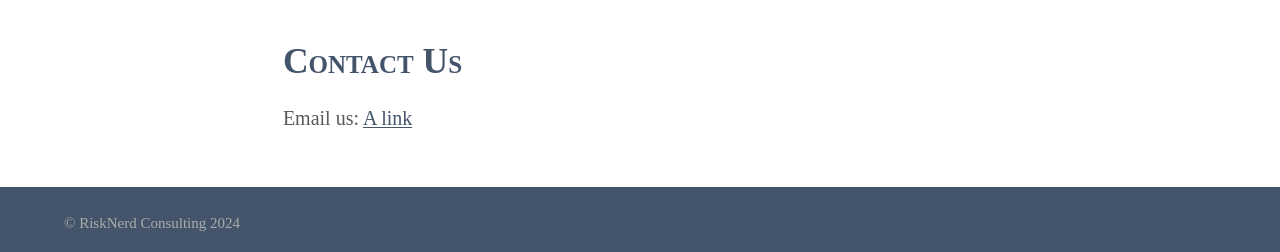
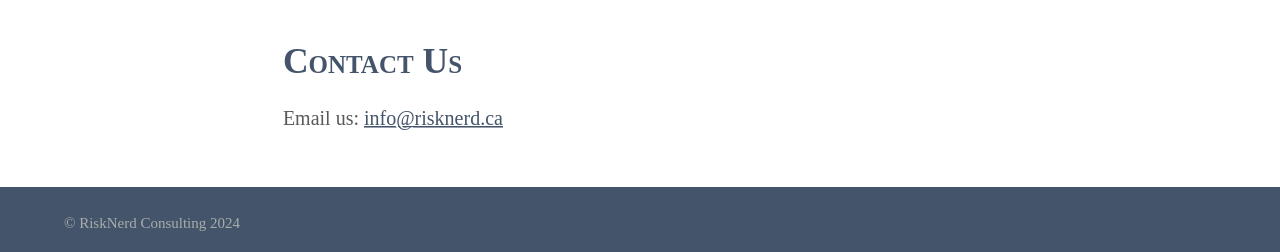
Before and after one commit to mattddickinson/risknerd, a Jekyll site: the page built from index.md, in a window 1280 px wide. Shown: the part 1039-1291 px from the top of the page. Built offline with Jekyll 4.4.1, drawn with Linux system fonts in a browser that asks for light colours; some web fonts are replaced.

Commit message:
Correcting contact email text

```diff
--- a/index.md
+++ b/index.md
@@ -18,4 +18,4 @@ Our goal is to illuminate the unknown and remove barriers to growth, giving you
 
 ## Contact Us
 
-Email us: [A link](mailto:info@risknerd.ca "info@risknerd.ca")
+Email us: [info@risknerd.ca](mailto:info@risknerd.ca "info@risknerd.ca")
```
